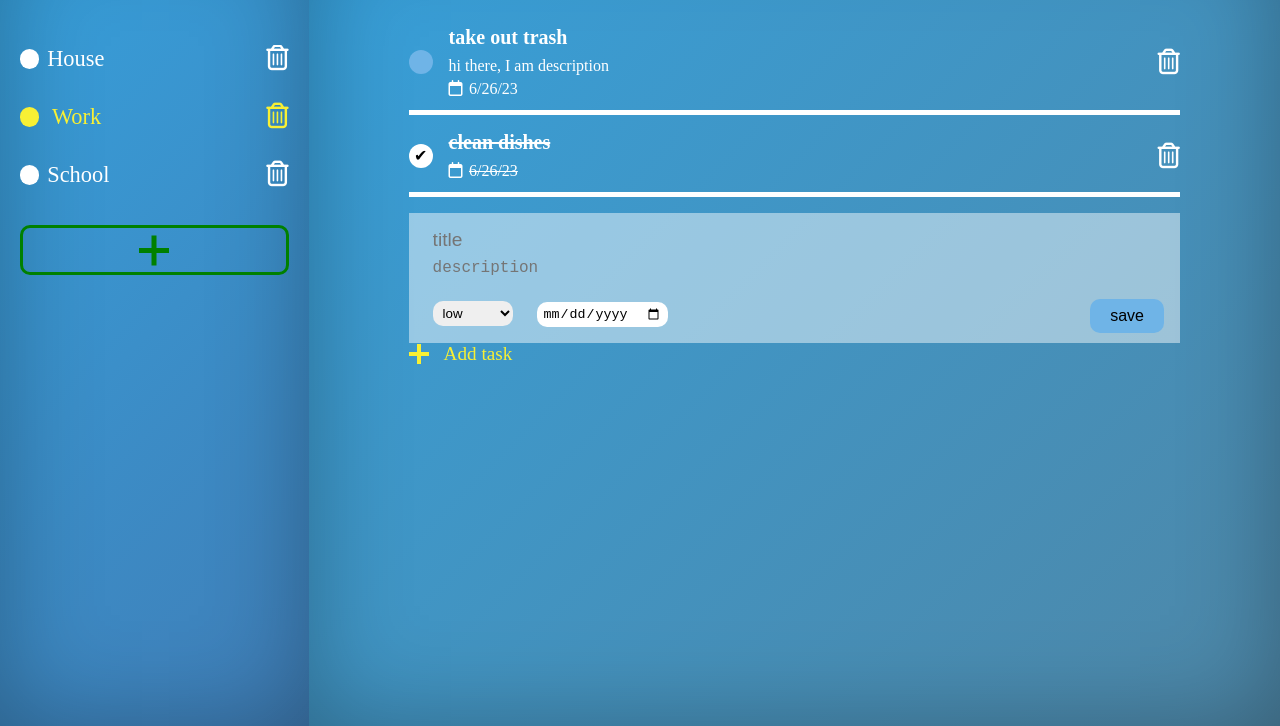
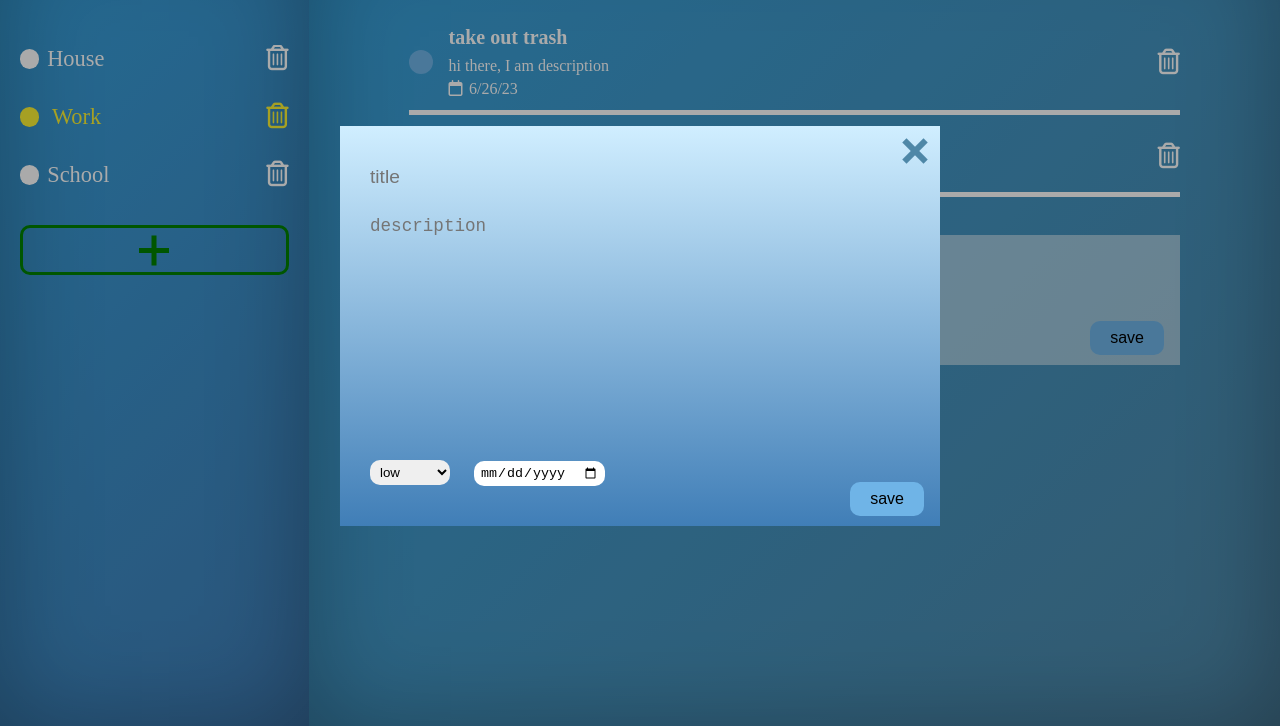
Before and after one commit to heno-s/odin-todo-manager-ts, a website with bundled scripts: page dist/index.html in a window 1280 px wide. Shown: the part 74-800 px from the top of the page. Built offline with nearby package versions, Linux system fonts and the light colour scheme.

Commit message:
Add create task and task dialog forms via js

```diff
--- a/src/index.ts
+++ b/src/index.ts
@@ -7,6 +7,11 @@ const projects = document.querySelector(
 ) as HTMLUListElement;
 
 const tasks = document.querySelector(".tasks") as HTMLDivElement;
+
+const main = document.querySelector("main") as HTMLElement;
+const container = document.querySelector(
+    ".container"
+) as HTMLDivElement;
 
 const projectHouse = new Project("house");
 const projectWork = new Project("work");
@@ -33,5 +38,9 @@ projects.appendChild(UI.createProject(projectSchool));
 
 tasks.appendChild(UI.createTask(task1));
 tasks.appendChild(UI.createTask(task2));
+main.appendChild(UI.createAddTaskForm());
 
+const dialog = UI.createAddTAskDialogForm();
+container.appendChild(dialog);
+dialog.showModal();
 UI.setActiveProject(projectWork.id);
--- a/src/modules/UI.ts
+++ b/src/modules/UI.ts
@@ -103,4 +103,71 @@ export default class UI {
             return true;
         }
     }
+
+    static createAddTaskForm(): HTMLFormElement {
+        const form = document.createElement("form");
+        form.classList.add("add-task-form");
+        form.innerHTML = `
+        <input
+            type="text"
+            placeholder="title"
+            name="title"
+            class="title"
+        />
+        <textarea
+            placeholder="description"
+            name="description"
+            class="description"
+            rows="2"
+        ></textarea>
+        <div>
+            <select class="priority" name="priority">
+                <option value="0">low</option>
+                <option value="1">medium</option>
+                <option value="2">high</option>
+            </select>
+            <input
+                type="date"
+                name="due-date"
+                class="due-date"
+            />
+        </div>
+        <button class="save-button">save</button>
+`;
+
+        return form;
+    }
+
+    static createAddTAskDialogForm(): HTMLDialogElement {
+        const dialog = document.createElement("dialog");
+        dialog.innerHTML = `<form method="dialog" class="add-task-form">
+        <div class="close-dialog"></div>
+        <input
+            type="text"
+            placeholder="title"
+            name="title"
+            class="title"
+        />
+        <textarea
+            placeholder="description"
+            name="description"
+            class="description"
+        ></textarea>
+        <div>
+            <select class="priority" name="priority">
+                <option value="0">low</option>
+                <option value="1">medium</option>
+                <option value="2">high</option>
+            </select>
+            <input
+                type="date"
+                name="due-date"
+                class="due-date"
+            />
+        </div>
+        <button class="save-button">save</button>
+    </form>`;
+
+        return dialog;
+    }
 }
```
Also changed, not shown: dist/index.html, dist/js/index.js, dist/js/modules/UI.js.
